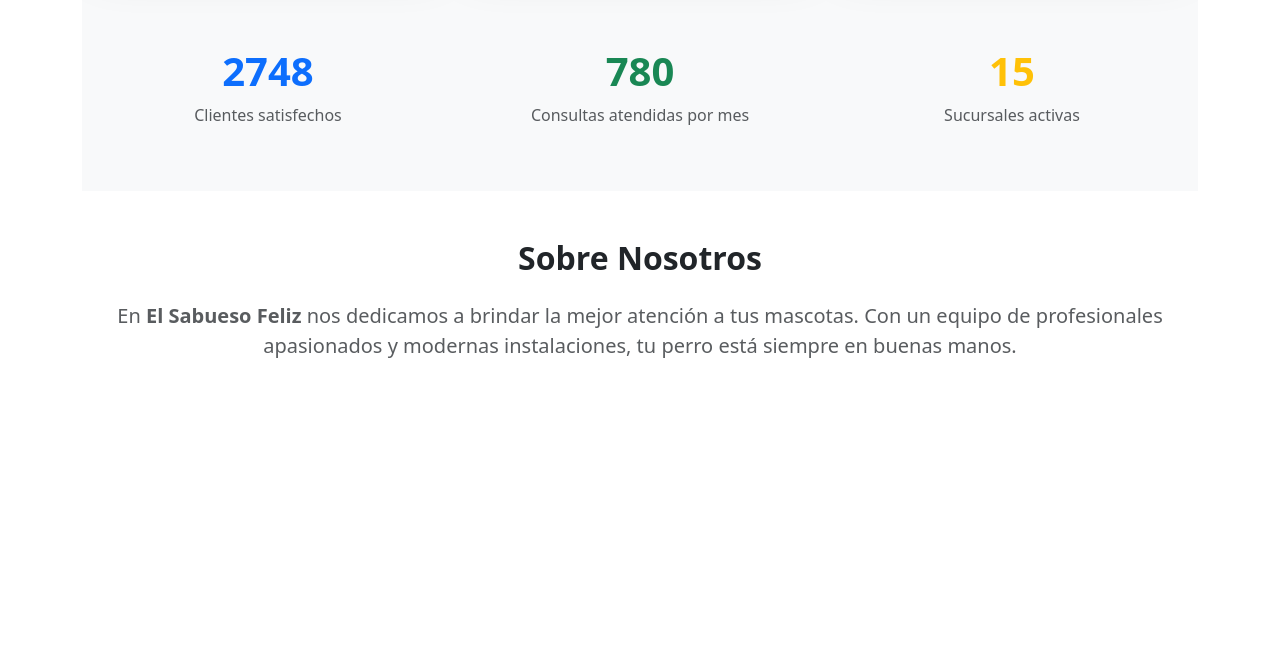
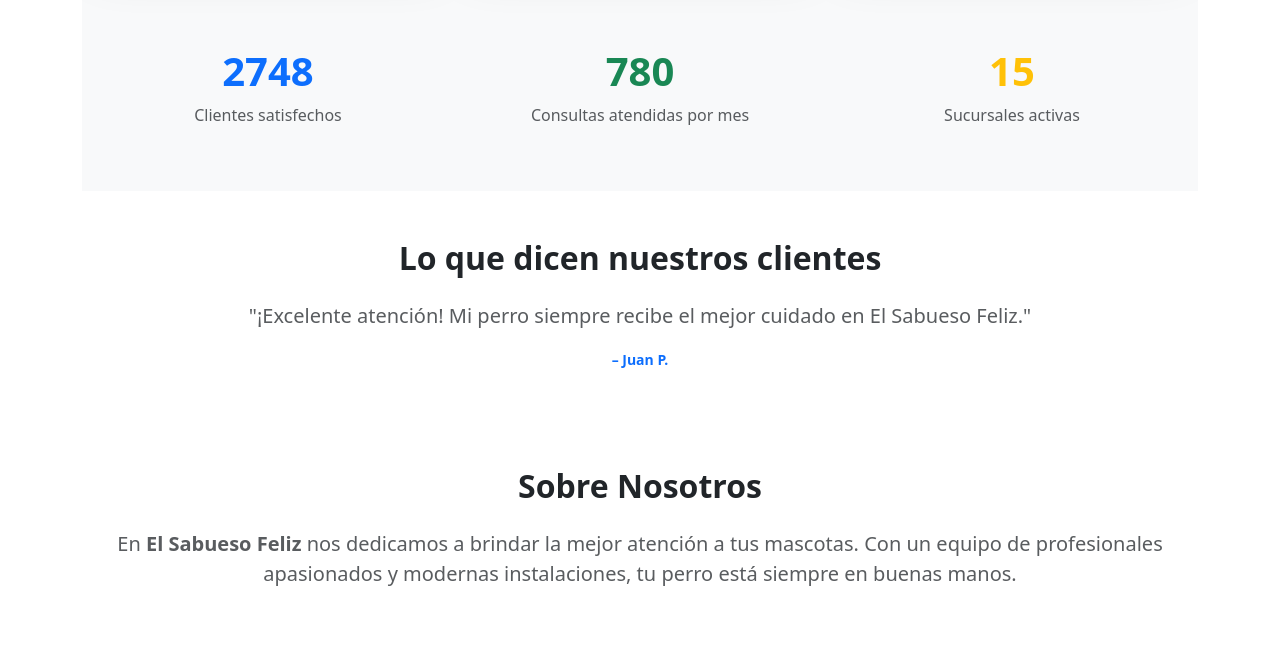
Before and after one commit to Villada-PG3/trabajo-practico-integrador-veterinaria-el-sabueso-feliz, a Django app: page / in a window 1280 px wide. Shown: the part 693-1346 px from the top of the page. Before the commit the page ends 1051 px from the top, so only its background shows below. Run offline with Django 5.2, Linux system fonts and the light colour scheme.

Commit message:
edito home

```diff
--- a/veterinaria/sabueso_feliz/templates/home.html
+++ b/veterinaria/sabueso_feliz/templates/home.html
@@ -2,14 +2,14 @@
 
 {% block content %}
 <div class="container mt-5">
-    <h1 class="text-center mb-4 fw-bold text-primary"> Bienvenidos a El Sabueso Feliz</h1>
+    <h1 class="text-center mb-4 fw-bold text-primary">Bienvenidos a El Sabueso Feliz</h1>
     <p class="text-center lead text-muted">
         Sistema de gestión integral para nuestra veterinaria. <br>
         Administra sucursales, empleados, dueños, perros, consultas y mucho más.
     </p>
 
     <div class="row mt-5 g-4">
-        <!-- Tarjeta -->
+        <!-- Tarjetas -->
         <div class="col-md-4">
             <div class="card shadow-lg border-0 rounded-4 h-100 hover-card">
                 <div class="card-body text-center">
@@ -78,17 +78,7 @@
     </div>
 </div>
 
-<style>
-    .hover-card {
-        transition: transform 0.2s ease, box-shadow 0.2s ease;
-    }
-    .hover-card:hover {
-        transform: translateY(-5px);
-        box-shadow: 0 8px 20px rgba(0,0,0,0.15);
-    }
-    .text-purple { color: #6f42c1; }
-</style>
-
+<!-- Contadores -->
 <section class="bg-light py-5 mt-5">
     <div class="container">
         <div class="row text-center">
@@ -108,7 +98,36 @@
     </div>
 </section>
 
-  <!-- Sección sobre nosotros -->
+<!-- Testimonios -->
+<section class="py-5 bg-white" id="testimonios">
+    <div class="container">
+        <h2 class="fw-bold text-center mb-4">Lo que dicen nuestros clientes</h2>
+        <div id="carouselTestimonios" class="carousel slide" data-bs-ride="carousel">
+            <div class="carousel-inner text-center">
+                <div class="carousel-item active">
+                    <p class="fs-5 text-muted">"¡Excelente atención! Mi perro siempre recibe el mejor cuidado en El Sabueso Feliz."</p>
+                    <small class="fw-bold text-primary">– Juan P.</small>
+                </div>
+                <div class="carousel-item">
+                    <p class="fs-5 text-muted">"Gracias al equipo profesional, mis consultas son rápidas y efectivas."</p>
+                    <small class="fw-bold text-success">– Laura M.</small>
+                </div>
+                <div class="carousel-item">
+                    <p class="fs-5 text-muted">"Me encanta la cantidad de sucursales y la facilidad para reservar citas."</p>
+                    <small class="fw-bold text-warning">– Carlos G.</small>
+                </div>
+            </div>
+            <button class="carousel-control-prev" type="button" data-bs-target="#carouselTestimonios" data-bs-slide="prev">
+                <span class="carousel-control-prev-icon" aria-hidden="true"></span>
+            </button>
+            <button class="carousel-control-next" type="button" data-bs-target="#carouselTestimonios" data-bs-slide="next">
+                <span class="carousel-control-next-icon" aria-hidden="true"></span>
+            </button>
+        </div>
+    </div>
+</section>
+
+<!-- Sobre Nosotros -->
 <section class="py-5" id="sobre-nosotros">
     <div class="container text-center">
         <h2 class="fw-bold mb-4">Sobre Nosotros</h2>
@@ -130,18 +149,17 @@
 }
 .text-purple { color: #6f42c1; }
 
-      /* Animación de contador */
+/* Animación de contadores */
 .counter {
     font-size: 2.5rem;
 }
-
 html {
     scroll-behavior: smooth;
 }
 </style>
 
 <script>
-    // Animación de contadores al hacer scroll
+// Animación de contadores
 document.addEventListener("DOMContentLoaded", () => {
     const counters = document.querySelectorAll('.counter');
     const speed = 200;
@@ -164,7 +182,6 @@
         });
     };
 
-      // Ejecutar animación cuando la sección sea visible
     const observer = new IntersectionObserver(entries => {
         entries.forEach(entry => {
             if (entry.isIntersecting) {
```
Lines whose indentation alone changed are shown as unchanged.
